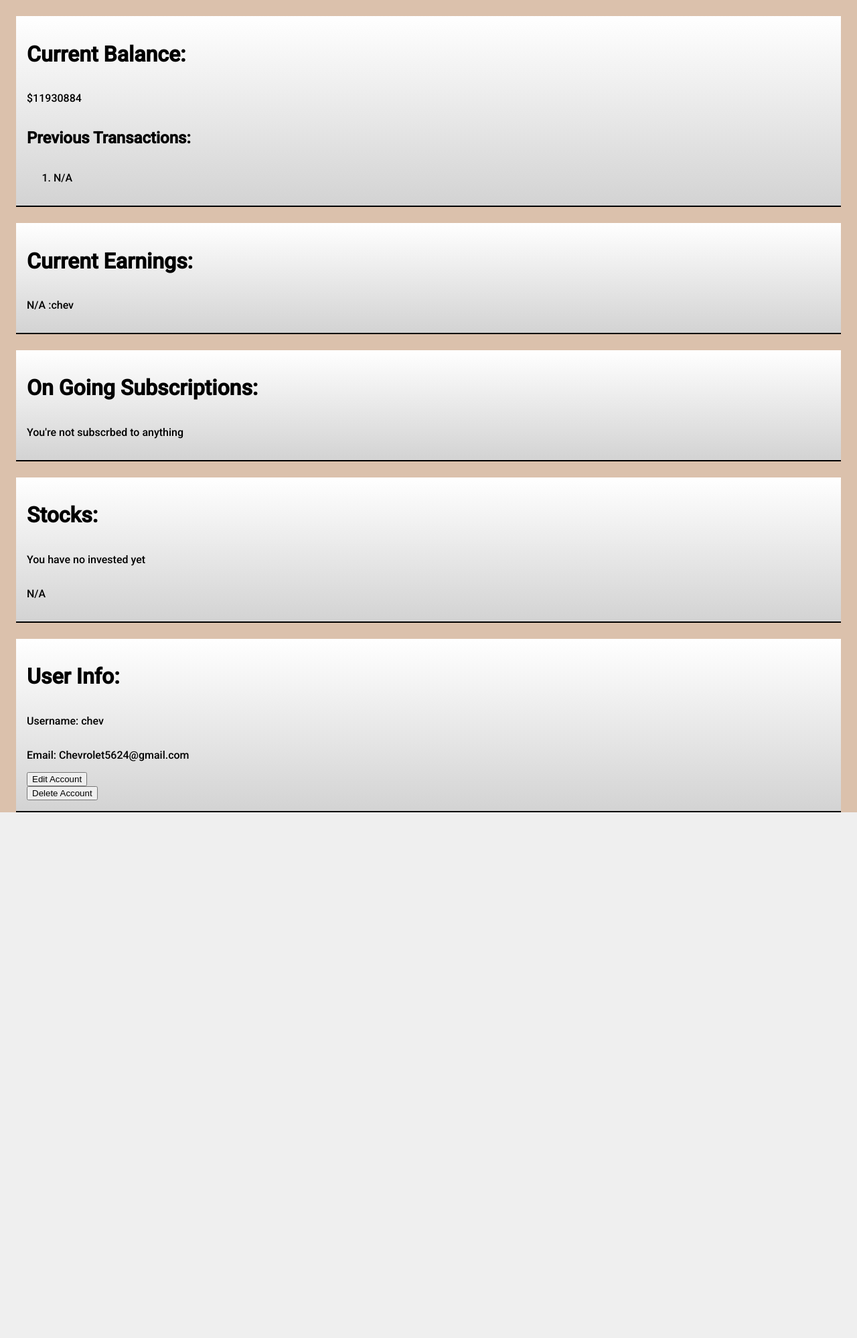
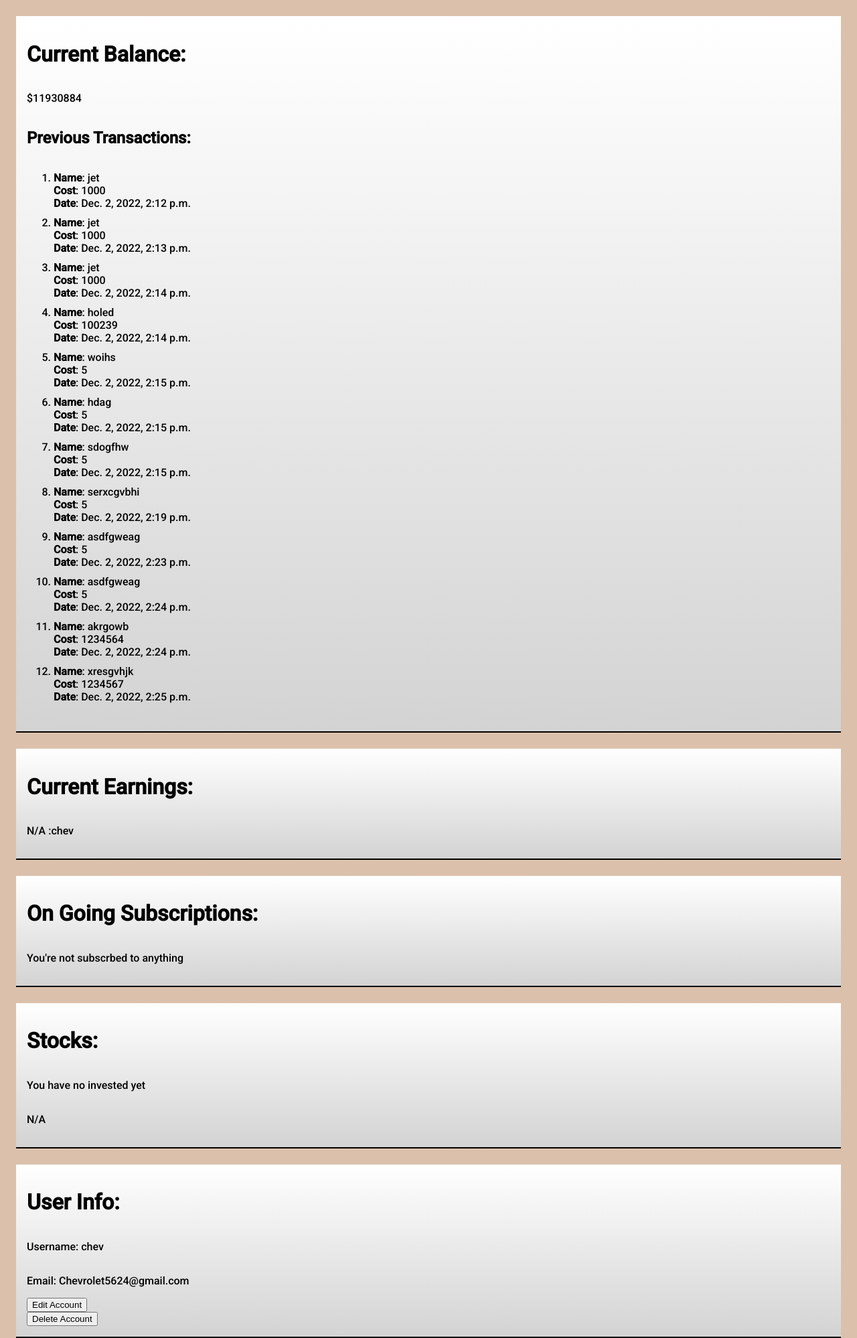
Before and after one commit to NuzziVF/Django_Web_Finance, a Django app: page / in a window 1280 px wide. Shown: the part 68-2066 px from the top of the page at 67% size. Before the commit the page ends 1281 px from the top, so only its background shows below. Run offline with Django 4.2, Linux system fonts and the light colour scheme; a user stored in the database is signed in; data comes from the database, SQL or seed files in the repository; both versions use the stored data as it was after the commit.

Commit message:
added transaction  list

```diff
--- a/login/static/login/css/style.css
+++ b/login/static/login/css/style.css
@@ -118,12 +118,6 @@
     padding: 0.4rem;
   }
 
-  #content {
-    /* display: flex;
-    flex-wrap: wrap;
-    justify-content: center; */
-  }
-
   .content-bubble {
     /* width: 33%; */
     display: flex;
@@ -139,6 +133,12 @@
     list-style: none;
     padding-left: 0px;
   }
+
+
+  .this-list {
+    padding-bottom: 10px;
+  }
+
 
 
   @media (max-width: 880px) {
--- a/login/templates/balance.html
+++ b/login/templates/balance.html
@@ -10,9 +10,9 @@
     <form action="{% url 'trans' %}" method="post">
       {% csrf_token %}
       <label> Name of Transaction: </label>
-      <input type="text" name="name" />
+      <input type="text" name="name" required />
       <label> Cost: </label>
-      <input type="integer" name="money" />
+      <input type="integer" name="money" required />
       <button>submit</button>
     </form>
     <div>
--- a/login/templates/home.html
+++ b/login/templates/home.html
@@ -10,7 +10,15 @@
       {% endif %}
       <h2>Previous Transactions:</h2>
       <ol>
-        <li>N/A</li>
+        {% for each in transactions %}
+        <li class="this-list">
+          <b>Name</b>: {{each.name}}
+          <ul class="sub-list">
+            <li><b>Cost</b>: {{each.cost}}</li>
+            <li><b>Date</b>: {{each.date_added}}</li>
+          </ul>
+        </li>
+        {% endfor %}
       </ol>
     </div>
     <div class="earnings content-bubble">
--- a/login/views.py
+++ b/login/views.py
@@ -17,6 +17,7 @@ from login.models import *
 from IPython.display import display
 from alpha_vantage.timeseries import TimeSeries
 from sqlalchemy import create_engine, String
+from typing import List
 
 
 # Create your views here.
@@ -80,14 +81,19 @@ def logoutUser(request):
 @login_required(login_url="login")
 def homePage(request):
     try:
-        user = find_person(request.user)
-        context = {"user": user}
+        name = request.user
+        user = find_person(name)
+        if len(find_transaction(name)) == 0:
+            print("No transactions found")
+            context = {"user": user}
+        else:
+            transactions = find_transaction(name)
+            print(f"{len(transactions)} transactions found")
+            context = {"user": user, "transactions": transactions}
         return render(request, "home.html", context)
     except Person.DoesNotExist:
         user = find_name(request.user)
-
         context = {"user": None}
-        print(user)
         return render(request, "home.html", context)
 
 
@@ -258,6 +264,12 @@ def find_person(name):
     return p
 
 
+def find_transaction(input_name) -> List:
+    p = find_person(input_name)
+    t = Banking_Changes.objects.filter(user=p)
+    return t
+
+
 def find_stock_all():
     holder = Stock.objects.all()
     return holder
```
Also changed, not shown: db.sqlite3.
